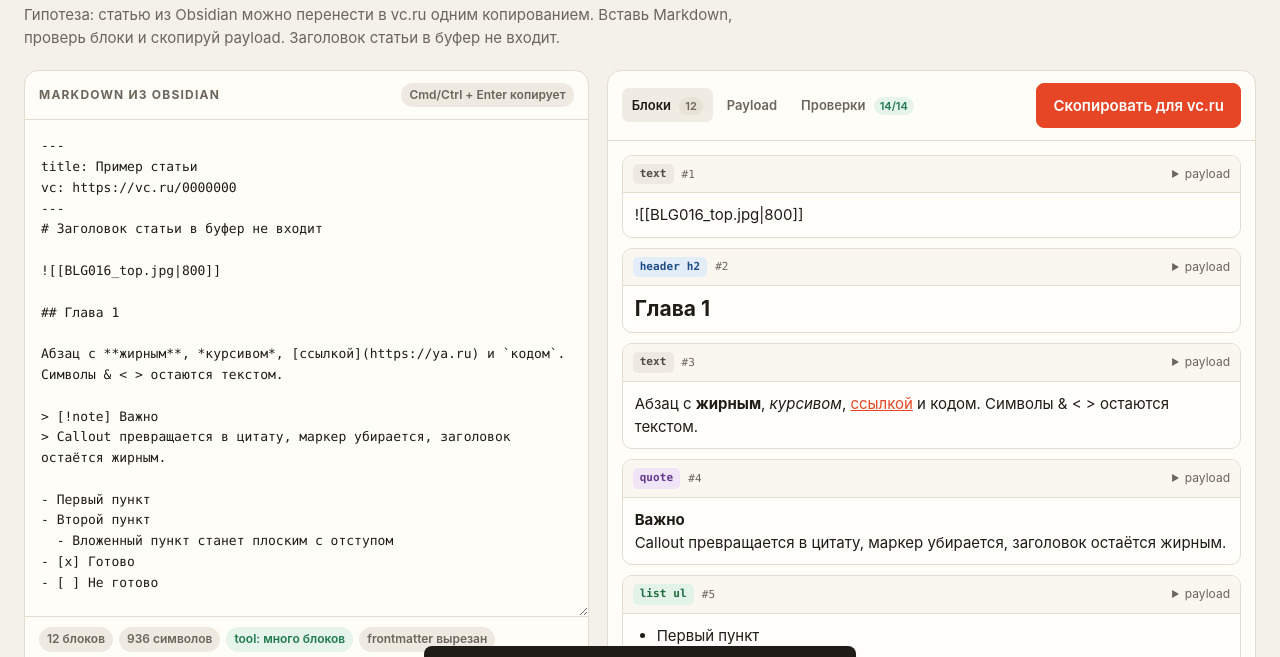
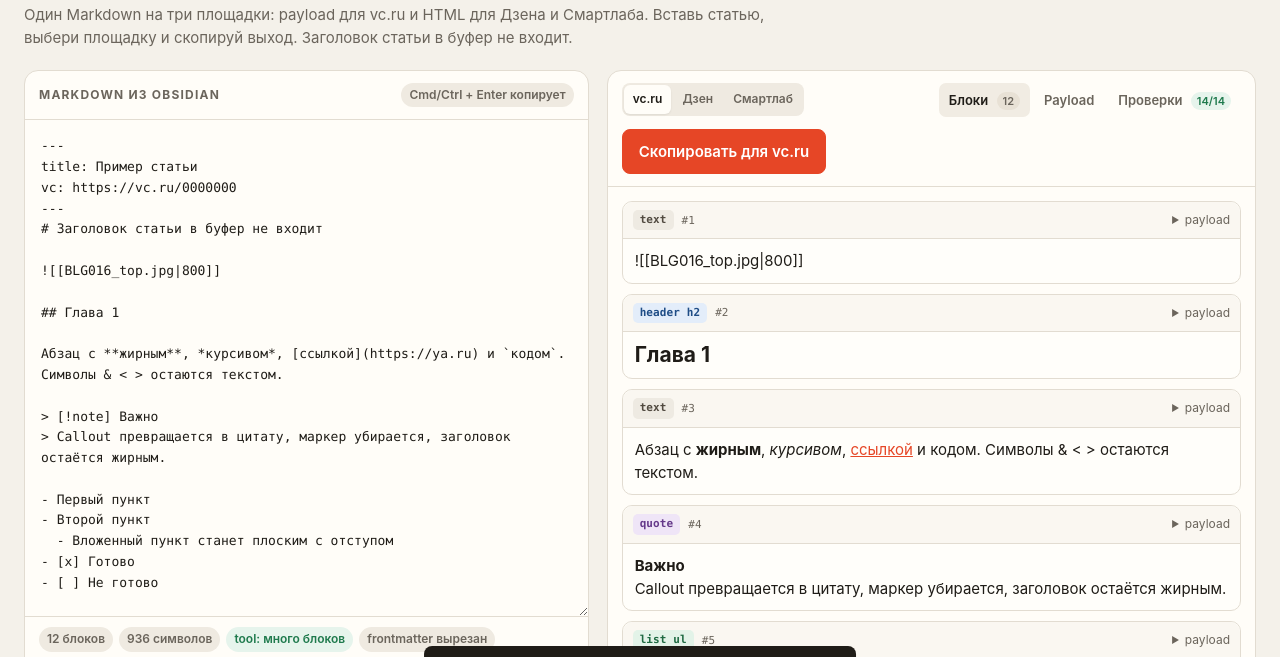
Before and after one commit to skushnarev/naborschik, a plain HTML site: page prototype/index.html in a window 1280 px wide. Both pictures are taken after a click on the button "Скопировать для vc.ru". Shown: the part 90-747 px from the top of the page. Drawn offline with Linux system fonts and the light colour scheme.

Commit message:
feat(prototype): PL-04 показать три площадки в прототипе
Один Markdown теперь даёт vc.ru, HTML для Дзена и HTML для Смартлаба. Площадка выбирается переключателем, кнопка копирует выбранный выход. Для HTML используется ClipboardItem с откатом на текст.

```diff
--- a/prototype/app.js
+++ b/prototype/app.js
@@ -18,8 +18,15 @@
   var copyButton = $("copy");
   var fileInput = $("file");
   var toastEl = $("toast");
+  var hintEl = $("hint");
 
-  var state = { blocks: [], payload: "", tab: "blocks" };
+  var state = {
+    blocks: [],
+    outputs: { vc: "", dzen: "", smartlab: "" },
+    platform: "vc",
+    tab: "blocks",
+    error: ""
+  };
 
   var SAMPLE = [
     "---",
@@ -208,33 +215,82 @@
   function convert() {
     try {
       state.blocks = C.toBlocks(input.value);
-      state.payload = C.toVcruPayload(state.blocks);
+      state.outputs = {
+        vc: C.toVcruPayload(state.blocks),
+        dzen: C.toDzenHtml(state.blocks),
+        smartlab: C.toSmartlabHtml(state.blocks)
+      };
+      state.error = "";
     } catch (error) {
       state.blocks = [];
-      state.payload = "";
-      notice.textContent = "Ошибка конвертера: " + error.message;
-      notice.hidden = false;
+      state.outputs = { vc: "", dzen: "", smartlab: "" };
+      state.error = error.message;
     }
     render();
   }
 
+  function selectedOutput() {
+    return state.outputs[state.platform] || "";
+  }
+
+  function platformName() {
+    if (state.platform === "dzen") return "Дзен";
+    if (state.platform === "smartlab") return "Смартлаб";
+    return "vc.ru";
+  }
+
+  function copyLabel() {
+    return "Скопировать для " + platformName();
+  }
+
+  function hasSpecialBlocks(blocks) {
+    return blocks.some(function (block) {
+      return block.type === "code" || block.type === "table" || block.type === "delimiter";
+    });
+  }
+
+  function hintFor() {
+    if (state.platform === "dzen") {
+      return "В Дзене вставь HTML в визуальный редактор. Код станет цитатой, таблица списком, разделитель текстом. Картинки загрузи руками.";
+    }
+    if (state.platform === "smartlab") {
+      return "В Смартлабе вставь HTML в визуальный редактор. Если pre, table или hr вырежет санитайзер, напиши: деградируем их как у Дзена.";
+    }
+    return "В черновике vc.ru поставь курсор в <strong>пустой текстовый блок</strong> и вставь. Если курсор стоит в другом блоке, vc.ru склеит всё в один. Один блок уходит обычным текстом: это ограничение площадки. Картинки остаются строками <code>![[...]]</code> и меняются руками.";
+  }
+
+  function renderPlatforms() {
+    Array.prototype.forEach.call(document.querySelectorAll("[data-platform]"), function (button) {
+      button.classList.toggle("active", button.getAttribute("data-platform") === state.platform);
+    });
+  }
+
   function render() {
     var blocks = state.blocks;
+    var output = selectedOutput();
     var hasFrontmatter = /^\uFEFF?---\r?\n/.test(input.value);
 
     countBadge.textContent = String(blocks.length);
-    payloadEl.textContent = state.payload;
-    copyButton.disabled = !state.payload;
+    payloadEl.textContent = output;
+    copyButton.disabled = !output;
+    copyButton.textContent = copyLabel();
 
-    var mode = blocks.length === 1 ? "plain" : "tool";
     stats.innerHTML = "";
     stats.appendChild(pill(blocks.length + " блоков"));
-    stats.appendChild(pill(state.payload.length + " символов"));
-    stats.appendChild(pill(mode === "plain" ? "plain: один блок" : "tool: много блоков", mode === "plain" ? "warn" : "ok"));
+    stats.appendChild(pill(output.length + " символов"));
+    if (state.platform === "vc") {
+      var mode = blocks.length === 1 ? "plain" : "tool";
+      stats.appendChild(pill(mode === "plain" ? "plain: один блок" : "tool: много блоков", mode === "plain" ? "warn" : "ok"));
+    } else {
+      stats.appendChild(pill("HTML: " + platformName(), "ok"));
+    }
     if (hasFrontmatter) stats.appendChild(pill("frontmatter вырезан"));
 
     var messages = [];
-    if (blocks.length === 1) {
+    if (state.error) {
+      messages.push("Ошибка конвертера: " + state.error);
+    }
+    if (state.platform === "vc" && blocks.length === 1) {
       messages.push("Один блок уйдёт обычным текстом. vc.ru не создаёт нативный блок из одиночной строки [tool:...]. Если нужен нативный блок, добавь в выделение второй блок.");
     }
     if (blocks.length === 0) {
@@ -243,11 +299,25 @@
     if (hasFrontmatter) {
       messages.push("Frontmatter в начале вырезан: в статью он не попадает.");
     }
+    if (state.platform === "dzen" && hasSpecialBlocks(blocks)) {
+      messages.push("Дзен: код станет цитатой, таблица списком, разделитель текстом. Проверь в черновике.");
+    }
+    if (state.platform === "smartlab" && hasSpecialBlocks(blocks)) {
+      messages.push("Смартлаб: pre, table и hr могут не выжить после санитайзера. Проверь в черновике.");
+    }
     notice.hidden = messages.length === 0;
     notice.textContent = messages.join(" ");
+    hintEl.innerHTML = hintFor();
 
+    renderPlatforms();
     renderBlocks(blocks);
     setTab(state.tab);
+  }
+
+  function setPlatform(name) {
+    if (!Object.prototype.hasOwnProperty.call(state.outputs, name)) return;
+    state.platform = name;
+    render();
   }
 
   function pill(text, tone) {
@@ -473,34 +543,59 @@
     }
   }
 
-  async function copyPayload() {
-    if (!state.payload) {
+  async function copyText(text) {
+    try {
+      await navigator.clipboard.writeText(text);
+      return "plain";
+    } catch (error) {
+      return fallbackCopy(text) ? "plain" : false;
+    }
+  }
+
+  async function copyHtml(html) {
+    if (navigator.clipboard && navigator.clipboard.write && typeof ClipboardItem !== "undefined") {
+      try {
+        var item = new ClipboardItem({
+          "text/html": new Blob([html], { type: "text/html" }),
+          "text/plain": new Blob([html], { type: "text/plain" })
+        });
+        await navigator.clipboard.write([item]);
+        return "rich";
+      } catch (error) {
+        // Ниже пробуем текстовый буфер: редактор может вставить HTML как текст.
+      }
+    }
+
+    return copyText(html);
+  }
+
+  async function copyOutput() {
+    var text = selectedOutput();
+    if (!text) {
       toast("Нечего копировать");
       return;
     }
 
-    var text = state.payload;
-    var copied = false;
+    var result = state.platform === "vc" ? await copyText(text) : await copyHtml(text);
 
-    try {
-      await navigator.clipboard.writeText(text);
-      copied = true;
-    } catch (error) {
-      copied = fallbackCopy(text);
-    }
-
-    if (copied) {
-      var previous = copyButton.textContent;
-      copyButton.textContent = "Скопировано";
-      toast("В буфере " + text.length + " символов. Вставь в пустой текстовый блок vc.ru.");
-      window.setTimeout(function () {
-        copyButton.textContent = previous;
-      }, 1600);
-    } else {
+    if (!result) {
       payloadEl.textContent = text;
       setTab("payload");
       toast("Не удалось скопировать автоматически. Текст открыт во вкладке Payload.");
+      return;
     }
+
+    copyButton.textContent = "Скопировано";
+    if (state.platform === "vc") {
+      toast("В буфере " + text.length + " символов. Вставь в пустой текстовый блок vc.ru.");
+    } else if (result === "rich") {
+      toast("В буфере HTML для " + platformName() + ". Вставь в визуальный редактор и проверь блоки.");
+    } else {
+      toast("В буфере исходный HTML для " + platformName() + ". Если редактор вставил теги текстом, скопируй из вкладки Payload.");
+    }
+    window.setTimeout(function () {
+      copyButton.textContent = copyLabel();
+    }, 1600);
   }
 
   function fallbackCopy(text) {
@@ -532,17 +627,23 @@
   }
 
   document.addEventListener("click", function (event) {
+    var platform = event.target.closest ? event.target.closest("[data-platform]") : null;
+    if (platform) {
+      setPlatform(platform.getAttribute("data-platform"));
+      return;
+    }
+
     var tab = event.target.closest ? event.target.closest("[data-tab]") : null;
     if (tab) setTab(tab.getAttribute("data-tab"));
   });
 
   input.addEventListener("input", convert);
-  copyButton.addEventListener("click", copyPayload);
+  copyButton.addEventListener("click", copyOutput);
 
   document.addEventListener("keydown", function (event) {
     if ((event.metaKey || event.ctrlKey) && event.key === "Enter") {
       event.preventDefault();
-      copyPayload();
+      copyOutput();
     }
   });
 
--- a/prototype/index.html
+++ b/prototype/index.html
@@ -3,7 +3,7 @@
 <head>
   <meta charset="utf-8">
   <meta name="viewport" content="width=device-width, initial-scale=1">
-  <title>naborschik - прототип конвертера Markdown в блоки vc.ru</title>
+  <title>naborschik - прототип конвертера Markdown в блоки vc.ru и HTML</title>
   <style>
     :root {
       --bg: #f4f1ea;
@@ -201,6 +201,27 @@
       color: var(--warn);
       font-size: 13px;
     }
+
+    .platforms {
+      display: flex;
+      gap: 2px;
+      padding: 2px;
+      background: #efeae1;
+      border-radius: 8px;
+    }
+
+    .platforms button {
+      border: 0;
+      background: transparent;
+      padding: 5px 9px;
+      border-radius: 6px;
+      color: var(--muted);
+      font-weight: 600;
+      font-size: 12px;
+    }
+
+    .platforms button:hover { background: #e5ded2; }
+    .platforms button.active { background: var(--panel); color: var(--ink); box-shadow: 0 1px 2px rgba(31, 28, 23, 0.08); }
 
     .tabs {
       display: flex;
@@ -438,8 +459,8 @@
         <div class="eyebrow">прототип, не плагин</div>
         <h1>naborschik</h1>
         <p class="lede">
-          Гипотеза: статью из Obsidian можно перенести в vc.ru одним копированием.
-          Вставь Markdown, проверь блоки и скопируй payload. Заголовок статьи в буфер не входит.
+          Один Markdown на три площадки: payload для vc.ru и HTML для Дзена и Смартлаба.
+          Вставь статью, выбери площадку и скопируй выход. Заголовок статьи в буфер не входит.
         </p>
       </div>
       <div class="top-actions">
@@ -462,6 +483,11 @@
 
       <section class="card">
         <div class="card-head">
+          <nav class="platforms" aria-label="Площадка">
+            <button type="button" data-platform="vc" class="active">vc.ru</button>
+            <button type="button" data-platform="dzen">Дзен</button>
+            <button type="button" data-platform="smartlab">Смартлаб</button>
+          </nav>
           <nav class="tabs" aria-label="Представление результата">
             <button type="button" data-tab="blocks" class="active">Блоки <span id="count-badge" class="tab-count">0</span></button>
             <button type="button" data-tab="payload">Payload</button>
@@ -477,7 +503,7 @@
       </section>
     </main>
 
-    <p class="hint">
+    <p id="hint" class="hint">
       В черновике vc.ru поставь курсор в <strong>пустой текстовый блок</strong> и вставь.
       Если курсор стоит в другом блоке, vc.ru склеит всё в один. Один блок уходит обычным текстом:
       это ограничение площадки. Картинки остаются строками <code>![[...]]</code> и меняются руками.
```
Also changed, not shown: 1 other file.
